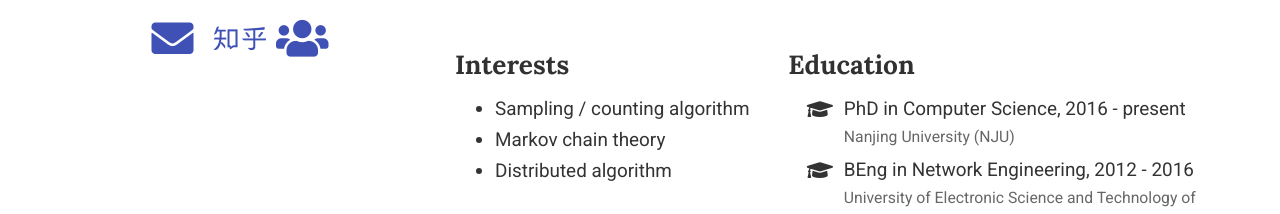
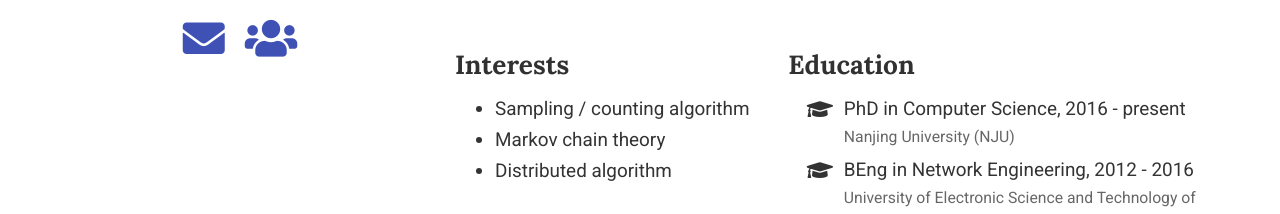
Before and after one commit to fwm94/fwm94.github.io, a plain HTML site: page index.html in a window 1280 px wide. Shown: the part 581-795 px from the top of the page. Drawn offline with nearby package versions, Linux system fonts and the light colour scheme; some packages are replaced by stand-ins of ours; some icons are missing.

Commit message:
remove zhihu

```diff
--- a/index.html
+++ b/index.html
@@ -633,23 +633,6 @@
         <li>
           <a href="https://scholar.google.com/citations?user=uh1-AvwAAAAJ&amp;hl=en" target="_blank" rel="noopener">
             <i class="ai ai-google-scholar big-icon"></i>
-          </a>
-        </li>
-
-
-
-
-
-
-
-
-
-
-
-
-        <li>
-          <a href="https://www.zhihu.com/people/feng-wei-ming-50" target="_blank" rel="noopener">
-            <i class="fab fa-zhihu big-icon"></i>
           </a>
         </li>
 
```
